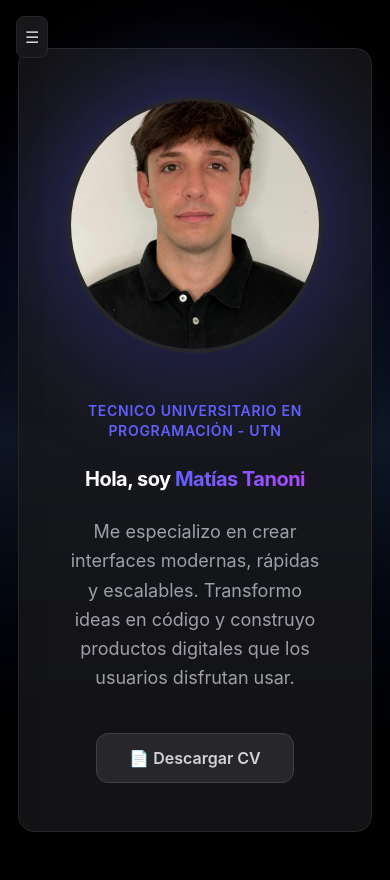
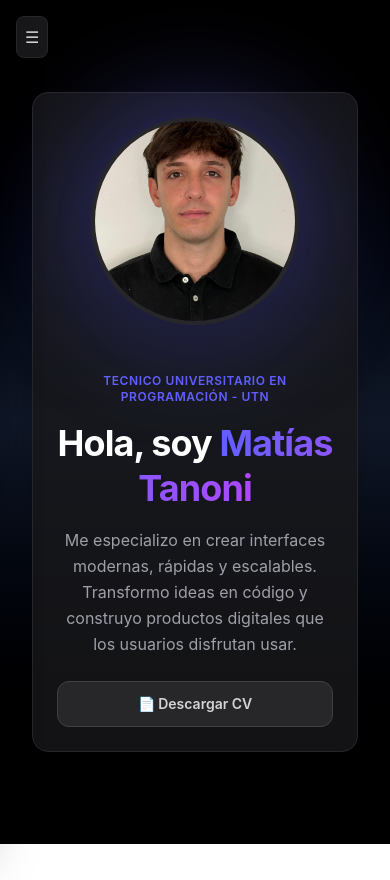
Before and after one commit to MatiasTanoni/Portfolio, an Angular app in the folder portfolio/: page / in a window 390 px wide. After the commit the page ends 844 px from the top, so only its background shows below. Built offline with nearby package versions, Linux system fonts and the light colour scheme.

Commit message:
ahora si todo la pagina es RESPONSIVE

```diff
--- a/portfolio/src/app/pages/home/home.html
+++ b/portfolio/src/app/pages/home/home.html
@@ -1,33 +1,33 @@
-<section class="min-h-[80vh] flex items-center justify-center p-8">
+<section class="min-h-[80vh] flex items-center justify-center p-4 sm:p-8">
     <div
-        class="max-w-6xl w-full flex flex-col-reverse md:flex-row items-center justify-between gap-12 bg-zinc-900/80 border border-zinc-800 rounded-2xl p-12 max-w-2xl w-full shadow-2xl hover:-translate-y-1 transition-transform duration-300">
+        class="max-w-6xl w-full flex flex-col-reverse lg:flex-row items-center justify-between gap-8 lg:gap-12 bg-zinc-900/80 border border-zinc-800 rounded-2xl p-6 sm:p-8 lg:p-12 shadow-2xl hover:-translate-y-1 transition-transform duration-300">
 
-        <div class="flex-1 flex flex-col gap-6 text-center md:text-left">
-            <span class="text-indigo-500 font-semibold tracking-wider uppercase text-sm">
+        <div class="flex-1 flex flex-col gap-4 lg:gap-6 text-center lg:text-left">
+            <span class="text-indigo-500 font-semibold tracking-wider uppercase text-xs sm:text-sm">
                 Tecnico Universitario en Programación - UTN
             </span>
 
-            <h1 class="text-xl md:text-6xl font-bold text-white tracking-tight">
-                Hola, soy <br class="hidden md:block" />
+            <h1 class="text-4xl sm:text-5xl lg:text-6xl font-bold text-white tracking-tight leading-tight">
+                Hola, soy <br class="hidden lg:block" />
                 <span class="text-transparent bg-clip-text bg-gradient-to-r from-indigo-500 to-purple-500">Matías
                     Tanoni</span>
             </h1>
 
-            <p class="text-zinc-400 text-lg md:text-xl max-w-lg leading-relaxed mx-auto md:mx-0">
+            <p class="text-zinc-400 text-base sm:text-lg lg:text-xl max-w-lg leading-relaxed mx-auto lg:mx-0">
                 Me especializo en crear interfaces modernas, rápidas y escalables. Transformo ideas en código y
                 construyo productos digitales que los usuarios disfrutan usar.
             </p>
 
-            <div class="flex flex-wrap gap-4 justify-center md:justify-start mt-4">
+            <div class="flex flex-wrap gap-4 justify-center lg:justify-start mt-2 lg:mt-4">
                 <a href="Curriculum.pdf" download target="_blank"
-                    class="bg-zinc-800 hover:bg-zinc-700 border border-zinc-700 text-zinc-300 font-semibold py-3 px-8 rounded-xl transition-all duration-200">
+                    class="bg-zinc-800 hover:bg-zinc-700 border border-zinc-700 text-zinc-300 font-semibold py-3 px-6 sm:px-8 rounded-xl transition-all duration-200 text-sm sm:text-base w-full sm:w-auto text-center">
                     📄 Descargar CV
                 </a>
             </div>
         </div>
 
-        <div class="flex-1 flex justify-center md:justify-end">
-            <div class="relative w-64 h-64 md:w-80 md:h-80">
+        <div class="flex-1 flex justify-center lg:justify-end mb-4 lg:mb-0">
+            <div class="relative w-52 h-52 sm:w-64 sm:h-64 lg:w-80 lg:h-80">
                 <div class="absolute inset-0 bg-indigo-500 rounded-full blur-[60px] opacity-20 animate-pulse"></div>
 
                 <img src="foto.jpeg" alt="Imagen de perfil"
--- a/portfolio/src/app/pages/projects/projects.html
+++ b/portfolio/src/app/pages/projects/projects.html
@@ -14,10 +14,10 @@
         </div>
 
         <div
-            class="flex flex-col md:flex-row gap-6 md:overflow-x-auto pb-6 pt-2 md:snap-x md:snap-mandatory [&::-webkit-scrollbar]:h-2 [&::-webkit-scrollbar-track]:rounded-full [&::-webkit-scrollbar-track]:bg-zinc-800/50 [&::-webkit-scrollbar-thumb]:rounded-full [&::-webkit-scrollbar-thumb]:bg-zinc-600 hover:[&::-webkit-scrollbar-thumb]:bg-indigo-500 transition-colors">
+            class="flex flex-col xl:flex-row gap-6 xl:overflow-x-auto pb-6 pt-2 xl:snap-x xl:snap-mandatory [&::-webkit-scrollbar]:h-2 [&::-webkit-scrollbar-track]:rounded-full [&::-webkit-scrollbar-track]:bg-zinc-800/50 [&::-webkit-scrollbar-thumb]:rounded-full [&::-webkit-scrollbar-thumb]:bg-zinc-600 hover:[&::-webkit-scrollbar-thumb]:bg-indigo-500 transition-colors">
 
             <div
-                class="group relative flex flex-col bg-zinc-800/30 border border-zinc-700 rounded-xl overflow-hidden hover:border-purple-500/50 transition-all duration-300 w-full md:w-[calc(50%-12px)] md:flex-shrink-0 md:snap-start">
+                class="group relative flex flex-col bg-zinc-800/30 border border-zinc-700 rounded-xl overflow-hidden hover:border-purple-500/50 transition-all duration-300 w-full xl:w-[calc(50%-12px)] xl:flex-shrink-0 xl:snap-start">
 
                 <div class="h-48 w-full overflow-hidden bg-zinc-800">
                     <img src="publicaciones.png" alt="Preview App Redes Sociales"
@@ -65,7 +65,7 @@
             </div>
 
             <div
-                class="group relative flex flex-col bg-zinc-800/30 border border-zinc-700 rounded-xl overflow-hidden hover:border-purple-500/50 transition-all duration-300 w-full md:w-[calc(50%-12px)] md:flex-shrink-0 md:snap-start">
+                class="group relative flex flex-col bg-zinc-800/30 border border-zinc-700 rounded-xl overflow-hidden hover:border-purple-500/50 transition-all duration-300 w-full xl:w-[calc(50%-12px)] xl:flex-shrink-0 xl:snap-start">
 
                 <div class="h-48 w-full overflow-hidden bg-zinc-800 flex items-center justify-center">
                     <img src="imagenElSuperviviente.png" alt="Preview El Superviviente"
@@ -111,7 +111,7 @@
             </div>
 
             <div
-                class="group relative flex flex-col bg-zinc-800/30 border border-zinc-700 rounded-xl overflow-hidden hover:border-purple-500/50 transition-all duration-300 w-full md:w-[calc(50%-12px)] md:flex-shrink-0 md:snap-start">
+                class="group relative flex flex-col bg-zinc-800/30 border border-zinc-700 rounded-xl overflow-hidden hover:border-purple-500/50 transition-all duration-300 w-full xl:w-[calc(50%-12px)] xl:flex-shrink-0 xl:snap-start">
 
                 <div class="h-48 w-full overflow-hidden bg-zinc-800 flex items-center justify-center">
                     <img src="imagenCrud.png" alt="Preview CRUD Empleados"
@@ -157,7 +157,7 @@
             </div>
 
             <div
-                class="group relative flex flex-col bg-zinc-800/30 border border-zinc-700 rounded-xl overflow-hidden hover:border-purple-500/50 transition-all duration-300 w-full md:w-[calc(50%-12px)] md:flex-shrink-0 md:snap-start">
+                class="group relative flex flex-col bg-zinc-800/30 border border-zinc-700 rounded-xl overflow-hidden hover:border-purple-500/50 transition-all duration-300 w-full xl:w-[calc(50%-12px)] xl:flex-shrink-0 xl:snap-start">
 
                 <div class="h-48 w-full overflow-hidden bg-zinc-800 flex items-center justify-center">
                     <img src="inicioSalaDeJuegos.png" alt="Preview Dashboard Estadística"
```
